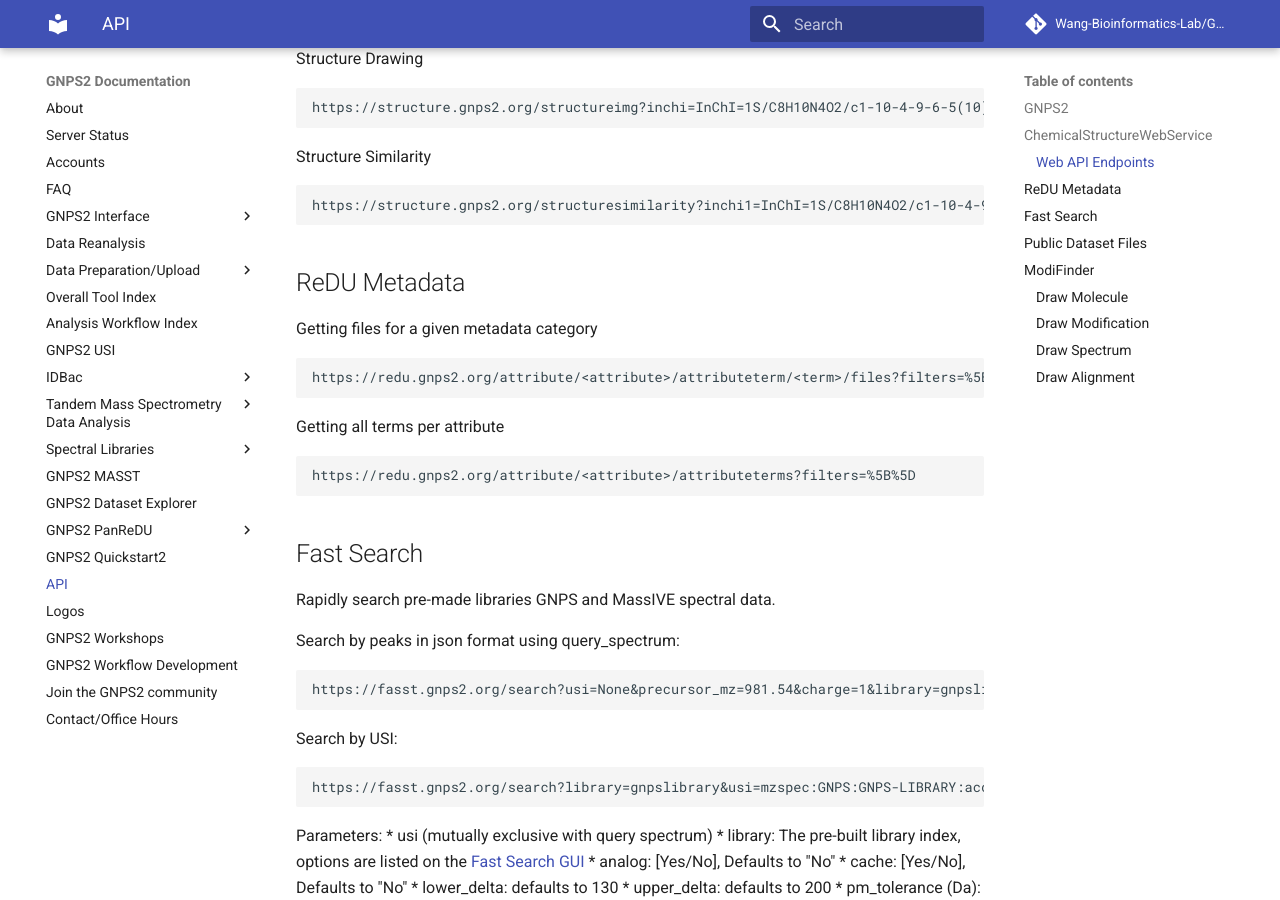
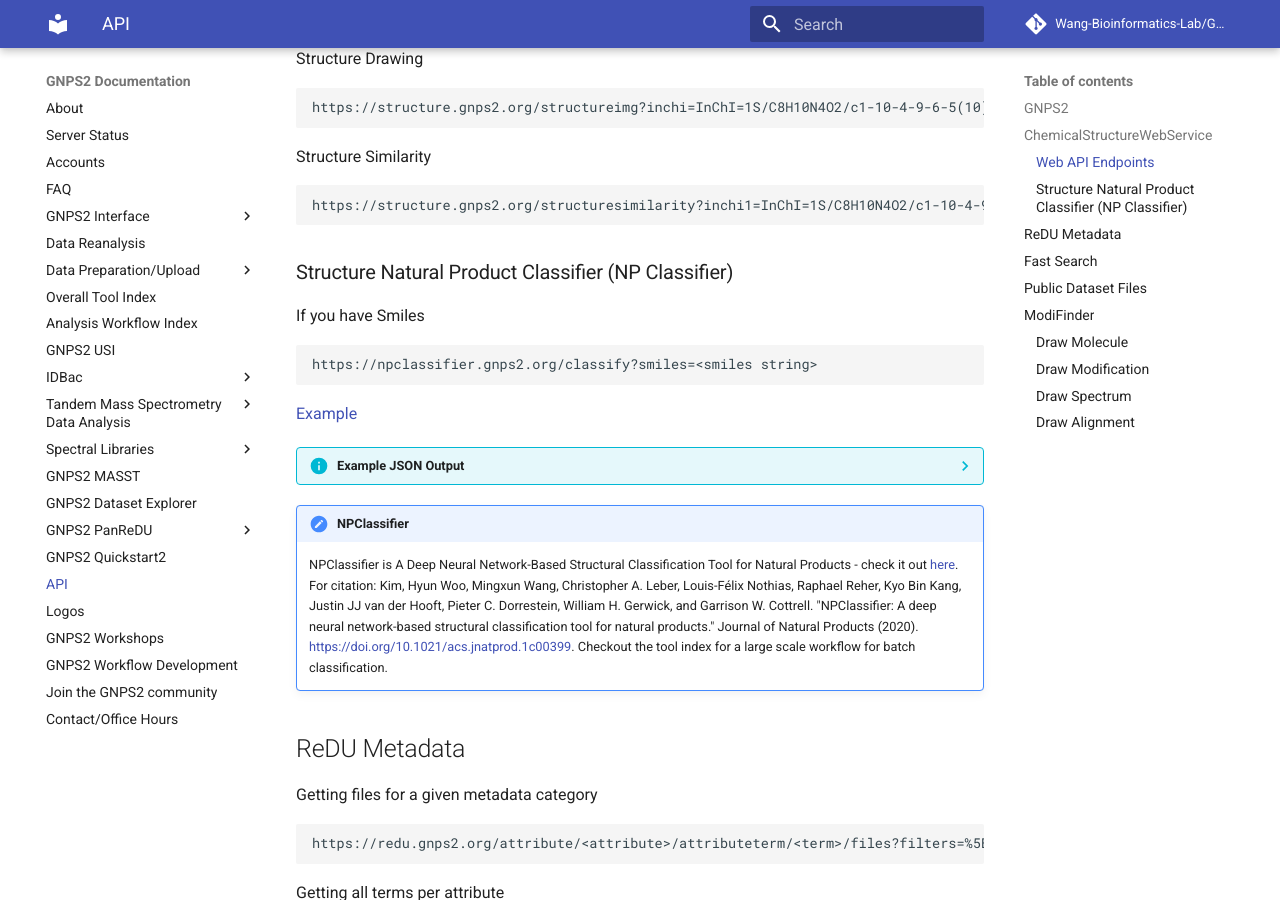
Before and after one commit to Wang-Bioinformatics-Lab/GNPS2_Documentation, an MkDocs documentation site: the page built from docs/api.md, in a window 1280 px wide and 900 px high, scrolled down 1437 px. Built offline with MkDocs 1.6.1 and Material for MkDocs 9.7.7, drawn with Linux system fonts in a browser that asks for light colours; comment, search, counter and statistics services are not loaded.

````diff
--- a/docs/api.md
+++ b/docs/api.md
@@ -82,6 +82,48 @@ Structure Similarity
 ```
 https://structure.gnps2.org/structuresimilarity?inchi1=InChI=1S/C8H10N4O2/c1-10-4-9-6-5(10)7(13)12(3)8(14)11(6)2/h4H,1-3H3&smiles2=CN1C=NC2=C1C(=O)N(C(=O)N2C)C
 ```
+
+### Structure Natural Product Classifier (NP Classifier)
+
+If you have Smiles
+
+```
+https://npclassifier.gnps2.org/classify?smiles=<smiles string>
+```
+
+[Example](https://npclassifier.gnps2.org/classify?smiles=Cn1c(=O)c2c(ncn2C)n(C)c1=O)
+
+??? info "Example JSON Output"
+    ```
+    {
+        class_results: [
+            "Purine alkaloids"
+        ],
+        superclass_results: [
+            "Pseudoalkaloids"
+        ],
+        pathway_results: [
+            "Alkaloids"
+        ],
+        isglycoside: false,
+        fp1: [
+            0,
+            0
+            ...
+        ],
+        fp2: [
+            0,
+            0,
+            ...
+        ]
+    }
+    ```
+
+!!! note "NPClassifier"
+    NPClassifier is A Deep Neural Network-Based Structural Classification Tool for Natural Products - check it out [here](https://npclassifier.gnps2.org/). For citation: Kim, Hyun Woo, Mingxun Wang, Christopher A. Leber, Louis-Félix Nothias, Raphael Reher, Kyo Bin Kang, Justin JJ van der Hooft, Pieter C. Dorrestein, William H. Gerwick, and Garrison W. Cottrell. "NPClassifier: A deep neural network-based structural classification tool for natural products." Journal of Natural Products (2020). [https://doi.org/10.1021/acs.jnatprod.1c00399](https://pubs.acs.org/doi/abs/10.1021/acs.jnatprod.1c00399?casa_token=MRiUf8bJSAcAAAAA:2543Xv_7W0c-AyhntroXm62ccn0QL6c8CpxT0U6NnDoj3JpB1T6Wlr5G96Rfucmnoi2yR0XFgbp2Sw). Checkout the tool index for a large scale workflow for batch classification.
+
+
+
 
 ## ReDU Metadata
 
````
